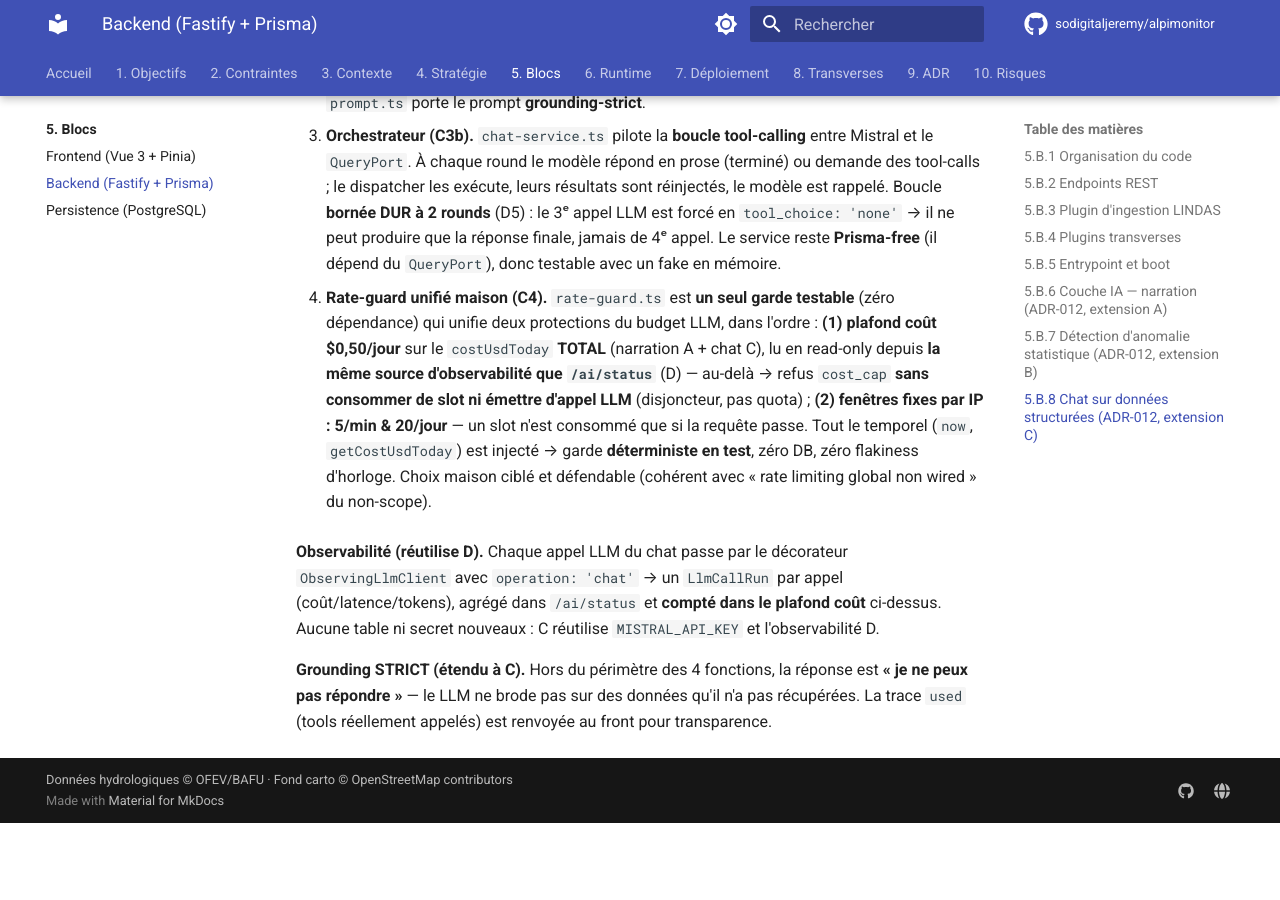
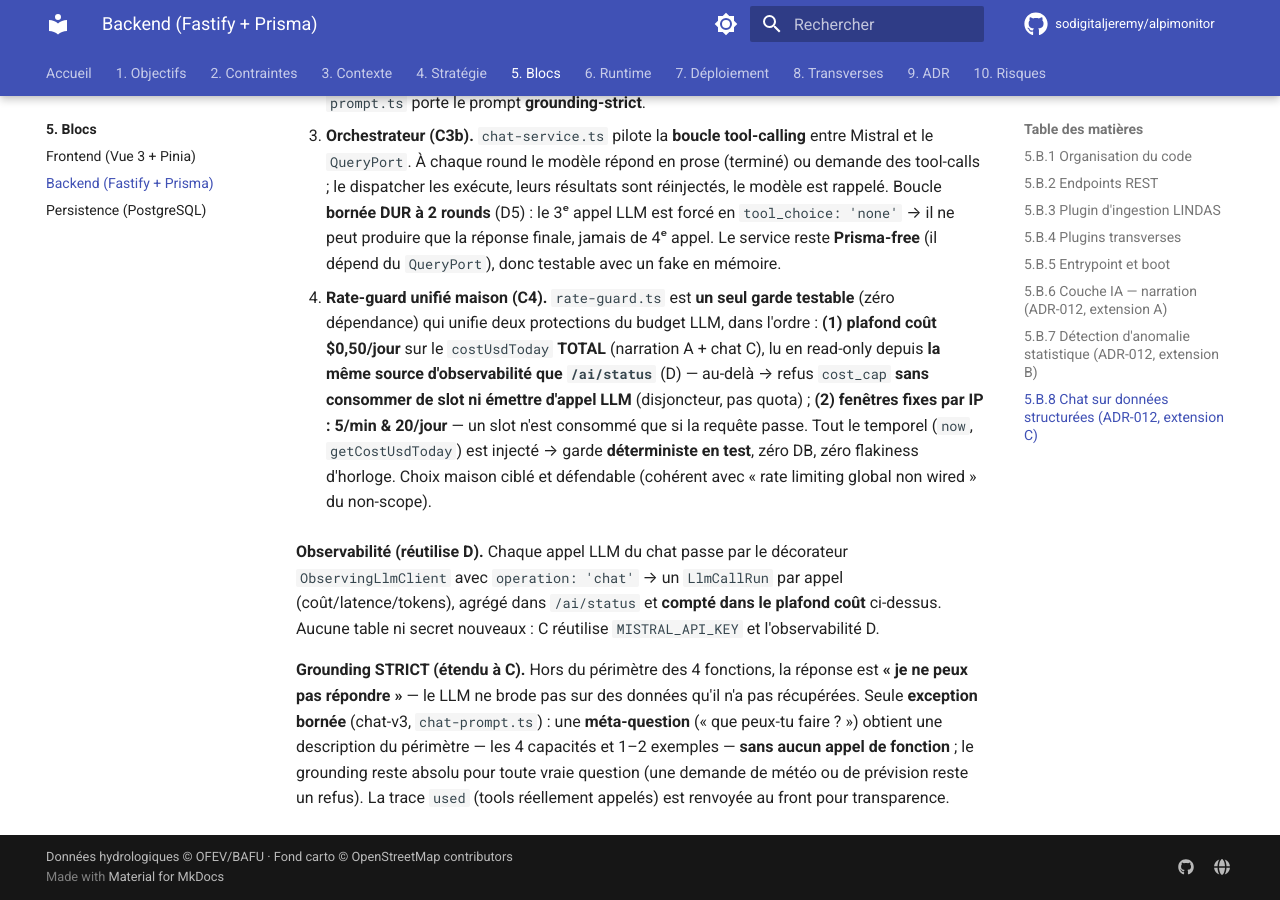
Before and after one commit to sodigitaljeremy/alpimonitor, an MkDocs documentation site: the page built from docs/05-building-block-view/backend.md, in a window 1280 px wide and 900 px high, scrolled down 8010 px. Built offline with MkDocs 1.6.1 and Material for MkDocs 9.7.7, drawn with Linux system fonts in a browser that asks for light colours; comment, search, counter and statistics services are not loaded; before the commit the page ends 8833 px from its top, so only the background shows below that.

Commit message:
docs(c7): document bounded meta-question exception to grounding-strict
§5.B.8 described grounding-strict but omitted the chat-v3 exception
(chat-prompt.ts:37): a meta-question ('que peux-tu faire ?') returns a
scope description with no function call, while real out-of-scope queries
(weather/forecast) still refuse. Shipped in 2f4df8f.

```diff
--- a/docs/05-building-block-view/backend.md
+++ b/docs/05-building-block-view/backend.md
@@ -168,4 +168,4 @@ Le module `apps/api/src/ai/chat/` est une couche **additive et isolée**, comme
 
 **Observabilité (réutilise D).** Chaque appel LLM du chat passe par le décorateur `ObservingLlmClient` avec `operation: 'chat'` → un `LlmCallRun` par appel (coût/latence/tokens), agrégé dans `/ai/status` et **compté dans le plafond coût** ci-dessus. Aucune table ni secret nouveaux : C réutilise `MISTRAL_API_KEY` et l'observabilité D.
 
-**Grounding STRICT (étendu à C).** Hors du périmètre des 4 fonctions, la réponse est **« je ne peux pas répondre »** — le LLM ne brode pas sur des données qu'il n'a pas récupérées. La trace `used` (tools réellement appelés) est renvoyée au front pour transparence.
+**Grounding STRICT (étendu à C).** Hors du périmètre des 4 fonctions, la réponse est **« je ne peux pas répondre »** — le LLM ne brode pas sur des données qu'il n'a pas récupérées. Seule **exception bornée** (chat-v3, `chat-prompt.ts`) : une **méta-question** (« que peux-tu faire ? ») obtient une description du périmètre — les 4 capacités et 1–2 exemples — **sans aucun appel de fonction** ; le grounding reste absolu pour toute vraie question (une demande de météo ou de prévision reste un refus). La trace `used` (tools réellement appelés) est renvoyée au front pour transparence.
```
